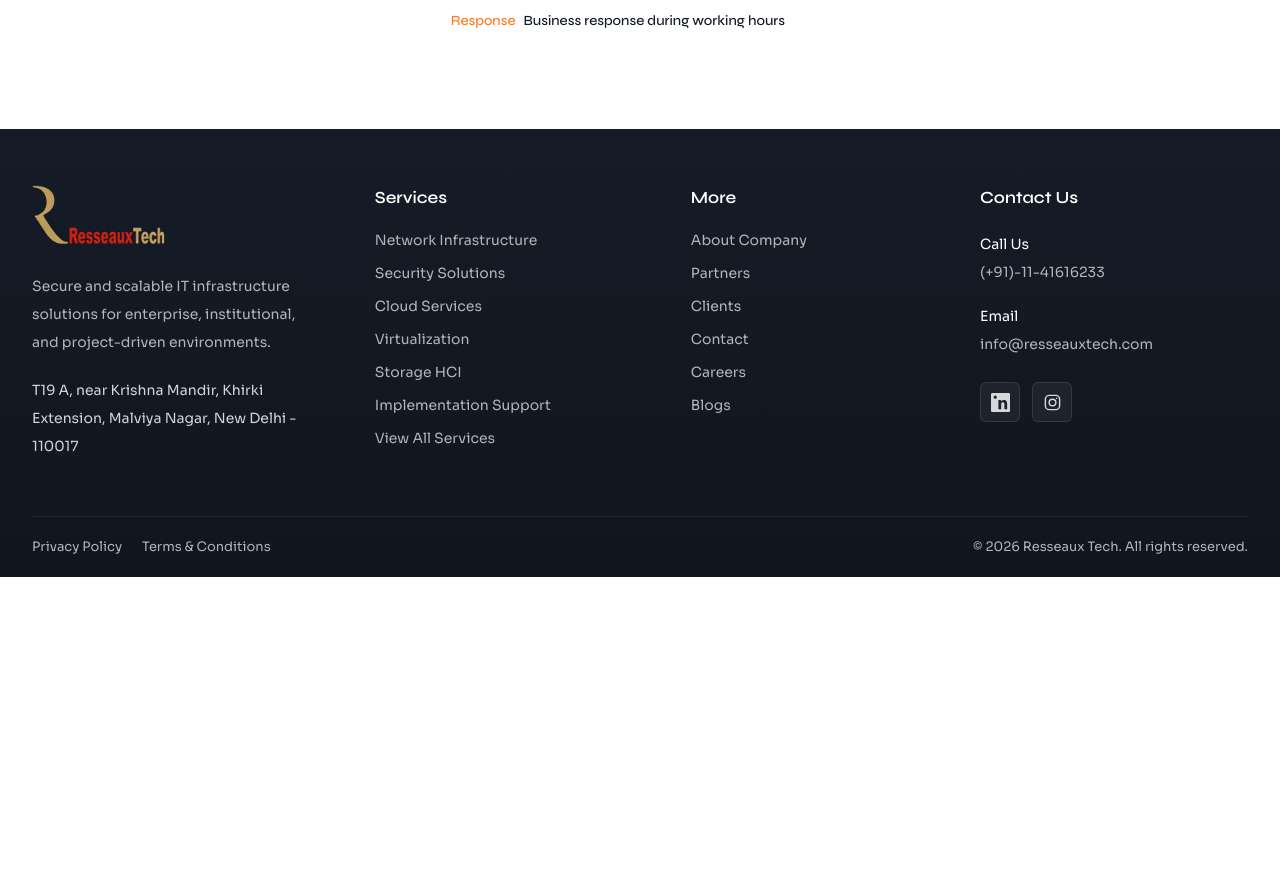
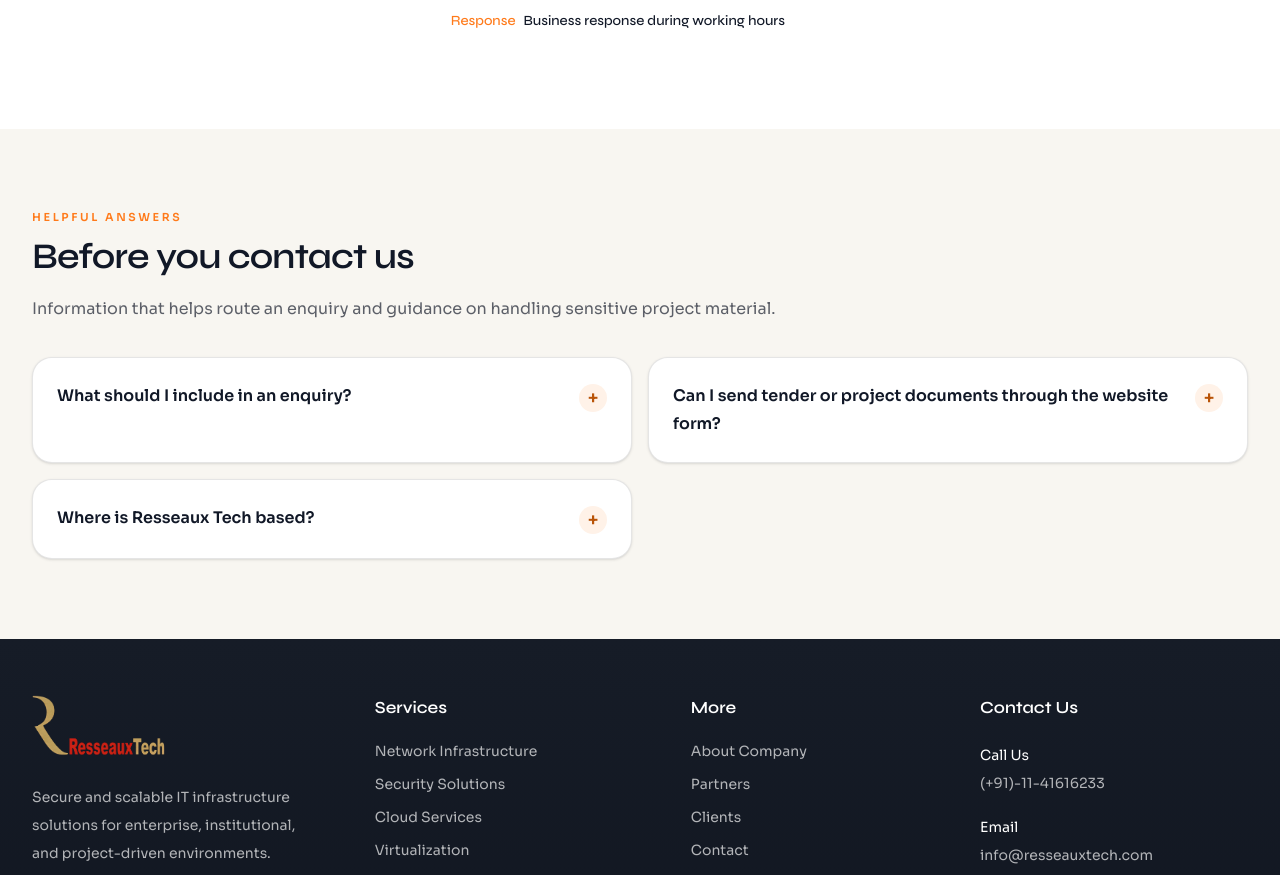
Before and after one commit to k1neeraj/resseauctech, a Next.js app: page /contact in a window 1280 px wide. Shown: the part 2721-3596 px from the top of the page. Before the commit the page ends 3298 px from the top, so only its background shows below. Built offline with nearby package versions, Linux system fonts and the light colour scheme.

Commit message:
feat(content): add contact page FAQs

```diff
--- a/app/(site)/contact/page.jsx
+++ b/app/(site)/contact/page.jsx
@@ -1,4 +1,6 @@
 import ContactPageClient from "@/components/ContactPageClient";
+import RelatedFaqs from "@/components/RelatedFaqs";
+import { pageFaqs } from "@/components/faq/pageFaqs";
 
 export const metadata = {
   title: "Contact",
@@ -33,5 +35,14 @@ export const metadata = {
 };
 
 export default function ContactPage() {
-  return <ContactPageClient />;
+  return (
+    <>
+      <ContactPageClient />
+      <RelatedFaqs
+        items={pageFaqs.contact}
+        title="Before you contact us"
+        description="Information that helps route an enquiry and guidance on handling sensitive project material."
+      />
+    </>
+  );
 }
```
